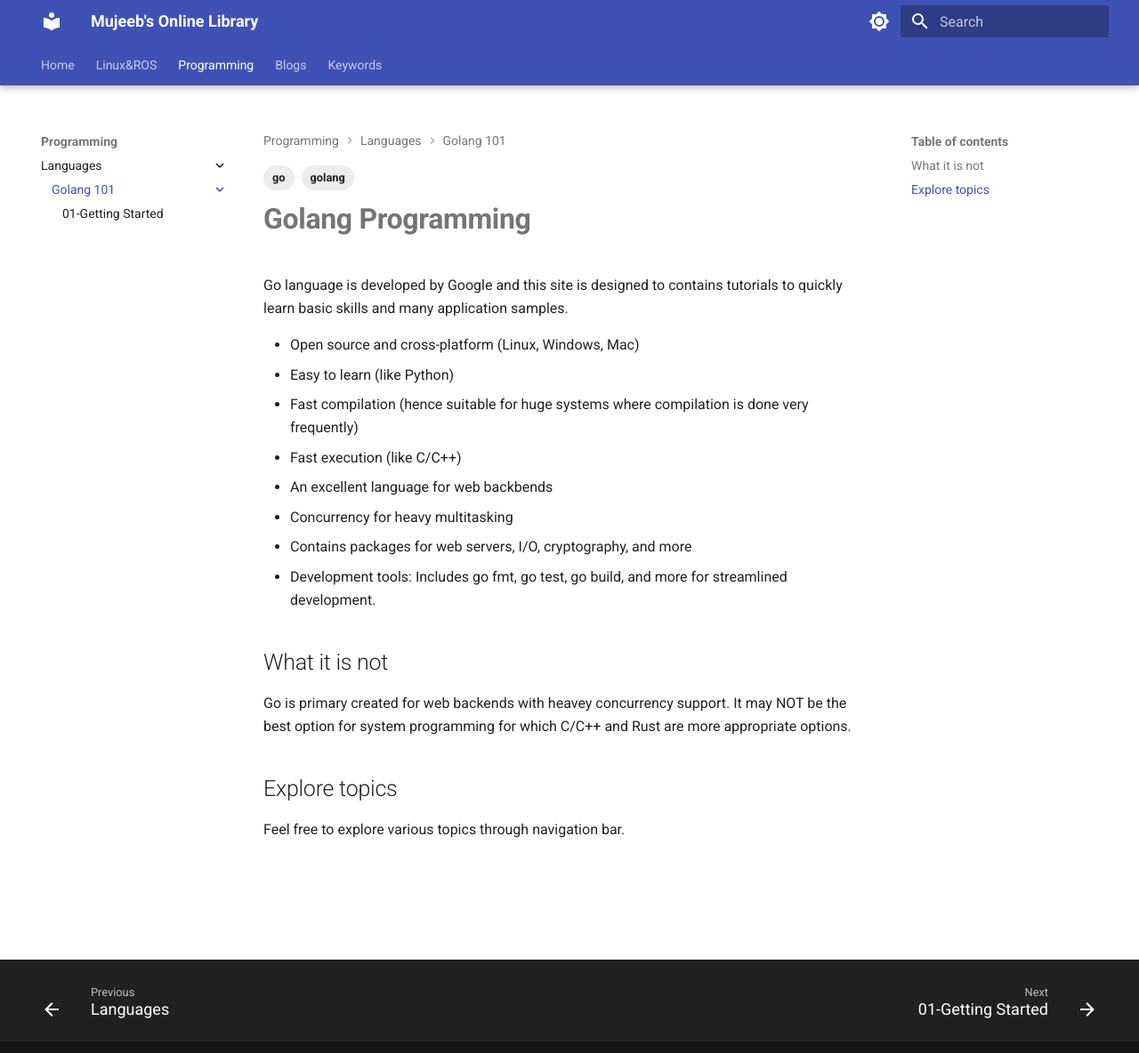
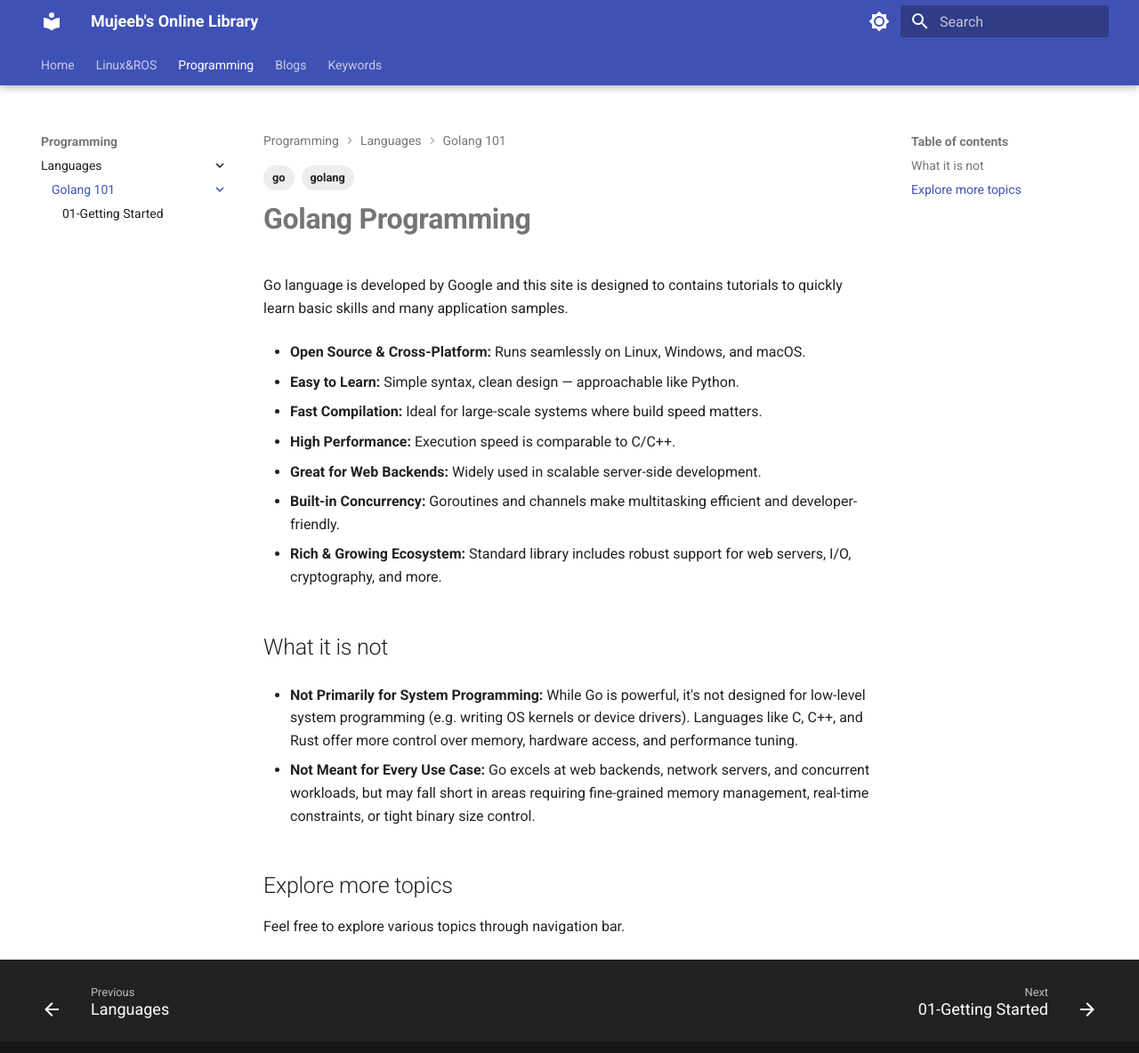
Before and after one commit to alohamujeeb/alohamujeeb.github.io, an MkDocs documentation site: the page built from docs/languages/golang/index.md, in a window 1280 px wide and 1195 px high. Shown: the top 1184 px of the window at 89% size. Built offline with MkDocs 1.6.1 and Material for MkDocs 9.7.7, drawn with Linux system fonts in a browser that asks for light colours.

Commit message:
some files restructured

```diff
--- a/docs/languages/golang/index.md
+++ b/docs/languages/golang/index.md
@@ -7,18 +7,30 @@ tags:
 
 Go language is developed by Google and this site is designed to contains tutorials to quickly learn basic skills and many application samples.
 
-- Open source and cross-platform (Linux, Windows, Mac)
-- Easy to learn (like Python)
-- Fast compilation (hence suitable for huge systems where compilation is done very frequently)
-- Fast execution (like C/C++)
-- An excellent language for web backbends
-- Concurrency for heavy multitasking
-- Contains packages for web servers, I/O, cryptography, and more
-- Development tools:  Includes go fmt, go test, go build, and more for streamlined development.
+
+- **Open Source & Cross-Platform:** Runs seamlessly on Linux, Windows, and macOS.
+
+- **Easy to Learn:** Simple syntax, clean design — approachable like Python.
+
+- **Fast Compilation:** Ideal for large-scale systems where build speed matters.
+
+- **High Performance:** Execution speed is comparable to C/C++.
+
+- **Great for Web Backends:** Widely used in scalable server-side development.
+
+- **Built-in Concurrency:** Goroutines and channels make multitasking efficient and developer-friendly.
+
+- **Rich & Growing Ecosystem:** Standard library includes robust support for web servers, I/O, cryptography, and more.
+
+
 
 ## What it is not
-Go is primary created for web backends with heavey concurrency support.
-It may NOT be the best option for system programming for which C/C++ and Rust are more appropriate options.
 
-## Explore topics
+- **Not Primarily for System Programming:** While Go is powerful, it's not designed for low-level system programming (e.g. writing OS kernels or device drivers). Languages like C, C++, and Rust offer more control over memory, hardware access, and performance tuning.
+
+
+- **Not Meant for Every Use Case:** Go excels at web backends, network servers, and concurrent workloads, but may fall short in areas requiring fine-grained memory management, real-time constraints, or tight binary size control.
+
+
+## Explore more topics
 Feel free to explore various topics through navigation bar.
```
